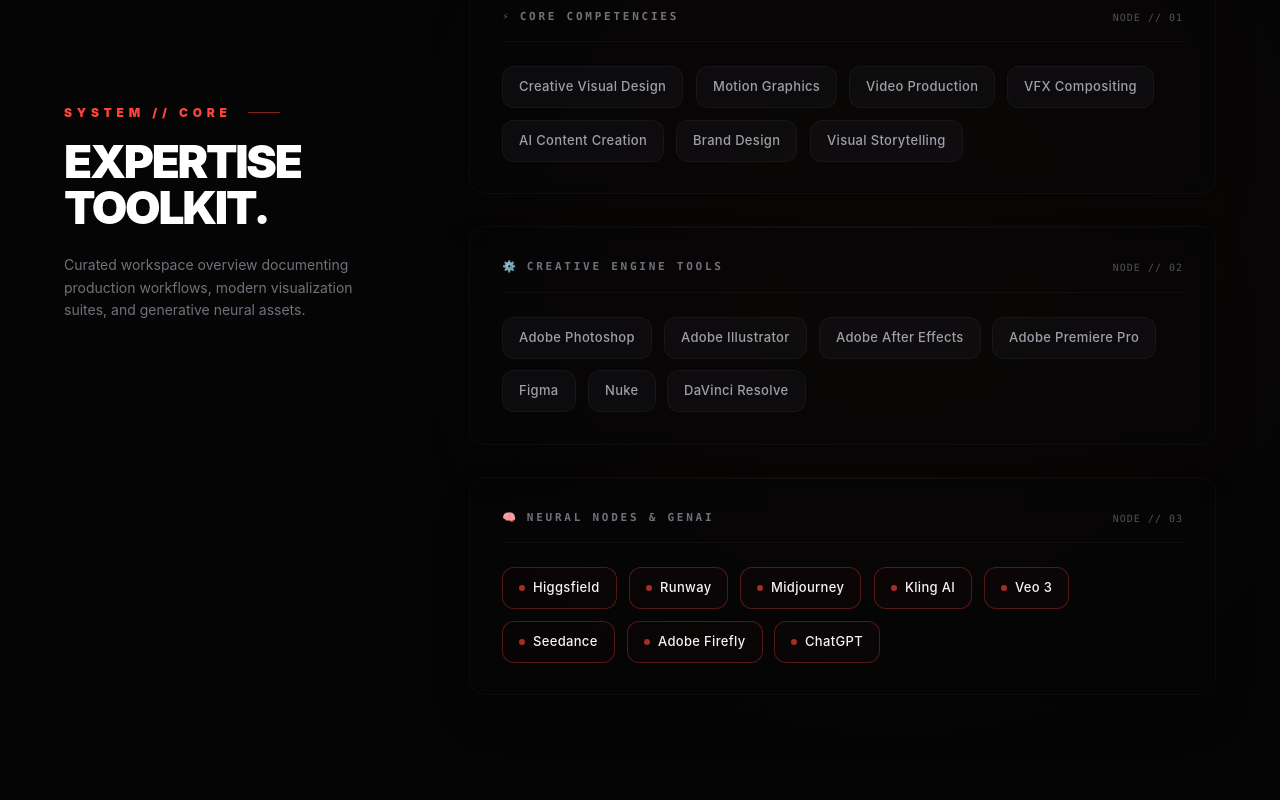
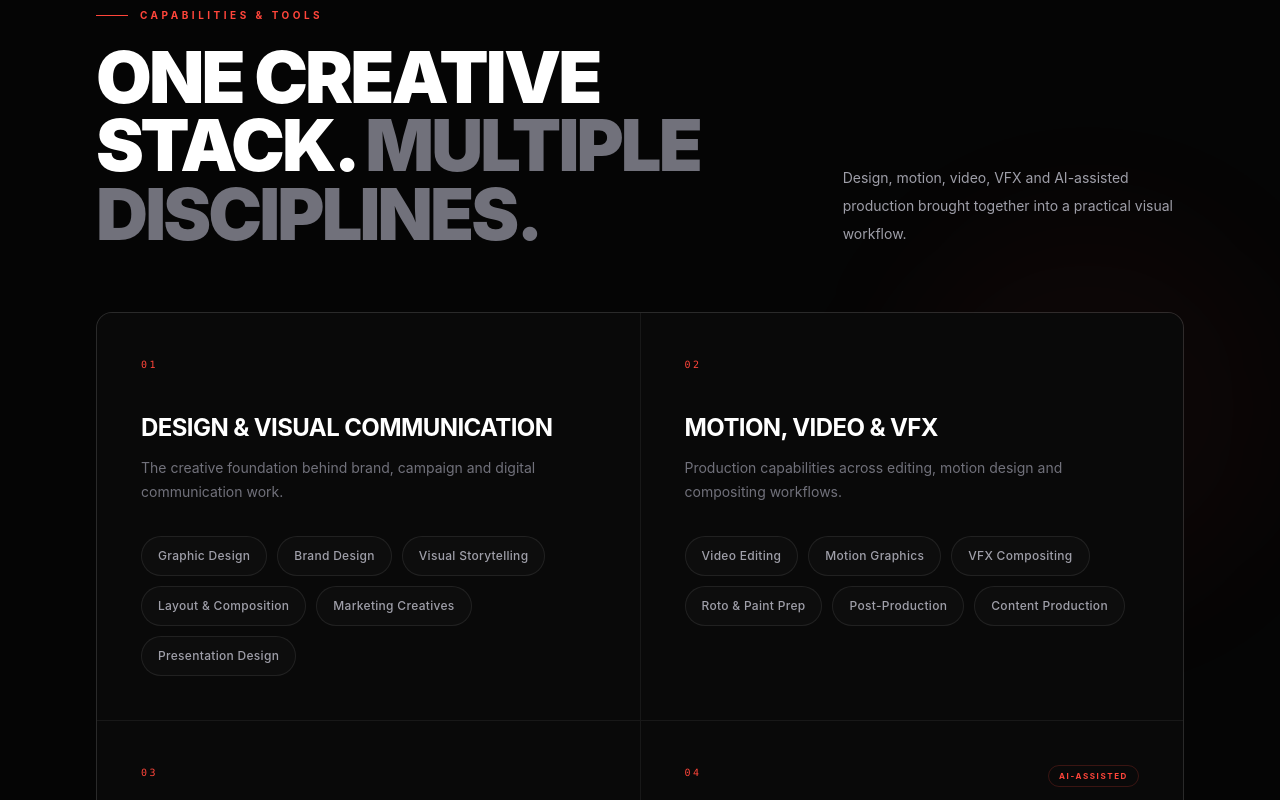
Before and after one commit to praveenpatriot31/Praveen-Portfolio, a React app: page / in a window 1280 px wide. Shown: the part 8120-8920 px from the top of the page. Built offline with nearby package versions, Linux system fonts and the light colour scheme; the HTML template or start-up script is replaced by a standard one.

Commit message:
Refine skills section for recruiter clarity and credibility

```diff
--- a/src/components/sections/Skills.jsx
+++ b/src/components/sections/Skills.jsx
@@ -1,142 +1,176 @@
 import React, { memo } from "react";
 import { motion, useReducedMotion } from "framer-motion";
 
-const CV_SKILLS_DATA = [
+const SKILL_GROUPS = [
   {
-    category: "Core Competencies",
-    icon: "⚡",
-    isAi: false,
-    items: ["Creative Visual Design", "Motion Graphics", "Video Production", "VFX Compositing", "AI Content Creation", "Brand Design", "Visual Storytelling"],
+    number: "01",
+    title: "Design & Visual Communication",
+    description: "The creative foundation behind brand, campaign and digital communication work.",
+    items: [
+      "Graphic Design",
+      "Brand Design",
+      "Visual Storytelling",
+      "Layout & Composition",
+      "Marketing Creatives",
+      "Presentation Design"
+    ]
   },
   {
-    category: "Creative Engine Tools",
-    icon: "⚙️",
-    isAi: false,
-    items: ["Adobe Photoshop", "Adobe Illustrator", "Adobe After Effects", "Adobe Premiere Pro", "Figma", "Nuke", "DaVinci Resolve"],
+    number: "02",
+    title: "Motion, Video & VFX",
+    description: "Production capabilities across editing, motion design and compositing workflows.",
+    items: [
+      "Video Editing",
+      "Motion Graphics",
+      "VFX Compositing",
+      "Roto & Paint Prep",
+      "Post-Production",
+      "Content Production"
+    ]
   },
   {
-    category: "Neural Nodes & GenAI",
-    icon: "🧠",
-    isAi: true,
-    items: ["Higgsfield", "Runway", "Midjourney", "Kling AI", "Veo 3", "Seedance", "Adobe Firefly", "ChatGPT"],
+    number: "03",
+    title: "Creative Software",
+    description: "A cross-disciplinary production stack for design, video, compositing and 3D work.",
+    items: [
+      "Photoshop",
+      "Illustrator",
+      "After Effects",
+      "Premiere Pro",
+      "Nuke",
+      "DaVinci Resolve",
+      "Blender",
+      "Unreal Engine"
+    ]
   },
+  {
+    number: "04",
+    title: "AI-Assisted Creative",
+    description: "Generative tools used to support ideation, exploration and production—not replace creative judgment.",
+    ai: true,
+    items: [
+      "Higgsfield",
+      "Runway",
+      "Midjourney",
+      "Kling AI",
+      "Veo",
+      "Adobe Firefly",
+      "ChatGPT"
+    ]
+  }
 ];
 
-const STAGGER_CONTAINER = {
-  hidden: {},
-  show: {
-    transition: {
-      staggerChildren: 0.06,
-    },
-  },
-};
-
-const FADE_UP_VARIANT = {
-  hidden: { opacity: 0, y: 20 },
+const FADE_UP = {
+  hidden: { opacity: 0, y: 24 },
   show: {
     opacity: 1,
     y: 0,
-    transition: { duration: 0.6, ease: [0.16, 1, 0.3, 1] },
-  },
+    transition: { duration: 0.65, ease: [0.16, 1, 0.3, 1] }
+  }
 };
 
-const SkillTag = memo(({ name, isAi, shouldReduceMotion }) => {
-  return (
+const SkillTag = memo(({ name, ai, reduceMotion }) => (
   <motion.li
-      whileHover={shouldReduceMotion ? {} : { y: -3, scale: 1.03 }}
-      className={`px-4 py-2.5 rounded-xl text-[13px] font-medium tracking-wide transition-all duration-300 select-none will-change-transform cursor-pointer border ${
-        isAi
-          ? "bg-[#FF453A]/[0.02] border-[#FF453A]/30 text-zinc-100 hover:text-white hover:bg-[#FF453A]/[0.1] hover:border-[#FF453A] hover:shadow-[0_0_25px_rgba(255,69,58,0.18)]"
-          : "bg-zinc-900/40 border-white/[0.04] text-zinc-400 hover:text-white hover:bg-zinc-800/60 hover:border-white/20"
+    whileHover={reduceMotion ? {} : { y: -2 }}
+    className={`rounded-full border px-4 py-2.5 text-[12px] font-medium tracking-wide transition-colors duration-300 ${
+      ai
+        ? "border-[#FF453A]/25 bg-[#FF453A]/[0.04] text-zinc-200 hover:border-[#FF453A]/60 hover:bg-[#FF453A]/[0.08]"
+        : "border-white/[0.08] bg-white/[0.02] text-zinc-400 hover:border-white/[0.18] hover:bg-white/[0.05] hover:text-white"
     }`}
   >
     <span className="flex items-center gap-2">
-        {isAi && <span className="w-1.5 h-1.5 rounded-full bg-[#FF453A] animate-pulse" aria-hidden="true" />}
+      {ai && <span className="h-1.5 w-1.5 rounded-full bg-[#FF453A]" aria-hidden="true" />}
       {name}
     </span>
   </motion.li>
-  );
-});
+));
 
 SkillTag.displayName = "SkillTag";
 
 export default function SkillsMatrix() {
-  const shouldReduceMotion = useReducedMotion();
+  const reduceMotion = useReducedMotion();
 
   return (
     <section
       id="skills"
-      className="w-full bg-[#050505] py-32 border-t border-white/[0.02] overflow-hidden relative"
-      aria-label="Expertise Interactive Toolkit Matrix"
+      className="relative w-full overflow-hidden border-t border-white/[0.06] bg-[#050505] px-6 py-28 md:px-12 lg:px-24 lg:py-40"
+      aria-label="Skills and tools"
     >
-      {/* Dynamic Background Aura Glow */}
-      <div className="absolute inset-0 pointer-events-none z-0 bg-[radial-gradient(circle_at_70%_40%,rgba(255,69,58,0.03),transparent_50%)]" />
+      <div className="pointer-events-none absolute right-0 top-1/4 h-96 w-96 rounded-full bg-[#FF453A]/[0.035] blur-3xl" />
 
-      <div className="w-full max-w-[1340px] mx-auto px-8 md:px-12 lg:px-16 relative z-10">
+      <div className="relative mx-auto max-w-[1500px]">
         <motion.div
-          variants={STAGGER_CONTAINER}
+          variants={FADE_UP}
+          initial="hidden"
+          whileInView="show"
+          viewport={{ once: true, margin: "-80px" }}
+          className="mb-16 grid gap-8 lg:grid-cols-12 lg:items-end"
+        >
+          <div className="lg:col-span-8">
+            <div className="mb-5 flex items-center gap-3">
+              <span className="h-px w-8 bg-[#FF453A]" />
+              <span className="text-[10px] font-bold uppercase tracking-[0.35em] text-[#FF453A]">
+                Capabilities & Tools
+              </span>
+            </div>
+            <h2 className="max-w-4xl text-4xl font-black uppercase leading-[0.95] tracking-[-0.04em] text-white sm:text-5xl lg:text-7xl">
+              One creative stack.
+              <span className="text-zinc-500"> Multiple disciplines.</span>
+            </h2>
+          </div>
+          <p className="max-w-md text-sm leading-7 text-zinc-400 lg:col-span-4 lg:justify-self-end">
+            Design, motion, video, VFX and AI-assisted production brought together
+            into a practical visual workflow.
+          </p>
+        </motion.div>
+
+        <div className="grid gap-px overflow-hidden rounded-2xl border border-white/[0.08] bg-white/[0.08] md:grid-cols-2">
+          {SKILL_GROUPS.map((group, index) => (
+            <motion.article
+              key={group.number}
+              variants={FADE_UP}
               initial="hidden"
               whileInView="show"
               viewport={{ once: true, margin: "-60px" }}
-          className="grid grid-cols-1 lg:grid-cols-12 gap-16 items-start"
+              transition={{ delay: index * 0.05 }}
+              className="group relative min-h-[300px] bg-[#090909] p-7 sm:p-9 lg:p-11"
             >
-
-          {/* LEFT SYSTEM DASHBOARD PANEL CONTROLS */}
-          <motion.div
-            variants={FADE_UP_VARIANT}
-            className="lg:col-span-4 flex flex-col items-start lg:sticky lg:top-32 self-start text-left select-none"
-          >
-            <div className="flex items-center gap-4 mb-4">
-              <span className="text-[12px] font-black uppercase tracking-[0.4em] text-[#FF453A]">
-                SYSTEM // CORE
+              <div className="mb-10 flex items-start justify-between">
+                <span className="font-mono text-[10px] tracking-[0.25em] text-[#FF453A]">
+                  {group.number}
                 </span>
-              <div className="w-8 h-px bg-[#FF453A]/50" />
+                {group.ai && (
+                  <span className="rounded-full border border-[#FF453A]/20 px-2.5 py-1 text-[8px] font-bold uppercase tracking-[0.2em] text-[#FF453A]">
+                    AI-assisted
+                  </span>
+                )}
               </div>
 
-            <h2 className="text-[38px] md:text-[46px] font-black tracking-tighter text-white uppercase leading-none mb-6">
-              EXPERTISE<br />TOOLKIT.
-            </h2>
+              <h3 className="max-w-md text-xl font-bold uppercase tracking-tight text-white sm:text-2xl">
+                {group.title}
+              </h3>
+              <p className="mt-3 max-w-lg text-sm leading-6 text-zinc-500">
+                {group.description}
+              </p>
 
-            <p className="text-zinc-500 text-[14px] font-normal leading-relaxed max-w-xs">
-              Curated workspace overview documenting production workflows, modern visualization suites, and generative neural assets.
-            </p>
-          </motion.div>
-
-          {/* RIGHT VIEWPORT DISPLAY PANEL */}
-          <div className="lg:col-span-8 flex flex-col gap-8 w-full">
-            {CV_SKILLS_DATA.map((group, index) => (
-              <motion.div
-                key={index}
-                variants={FADE_UP_VARIANT}
-                className="flex flex-col items-start w-full border border-white/[0.03] bg-zinc-950/20 rounded-2xl p-8 backdrop-blur-sm shadow-2xl relative group overflow-hidden"
-              >
-                {/* Top Console Tray Accents */}
-                <div className="absolute top-0 inset-x-0 h-px bg-gradient-to-r from-transparent via-white/[0.05] to-transparent" />
-
-                <div className="flex items-center justify-between w-full mb-6 pb-4 border-b border-white/[0.03]">
-                  <h3 className="text-[11px] font-bold uppercase tracking-[0.25em] text-zinc-500 font-mono flex items-center gap-2 select-none">
-                    <span className="text-zinc-600">{group.icon}</span> {group.category}
-                  </h3>
-                  <span className="text-[10px] text-zinc-600 font-mono tracking-widest hidden sm:inline select-none">
-                    NODE // 0{index + 1}
-                  </span>
-                </div>
-
-                <ul className="flex flex-wrap gap-3 m-0 p-0 list-none w-full">
-                  {group.items.map((skill, sIdx) => (
+              <ul className="mt-8 flex flex-wrap gap-2.5 p-0 list-none">
+                {group.items.map((skill) => (
                   <SkillTag
-                      key={sIdx}
+                    key={skill}
                     name={skill}
-                      isAi={group.isAi}
-                      shouldReduceMotion={shouldReduceMotion}
+                    ai={group.ai}
+                    reduceMotion={reduceMotion}
                   />
                 ))}
               </ul>
-              </motion.div>
+            </motion.article>
           ))}
         </div>
 
-        </motion.div>
+        <div className="mt-8 flex flex-col gap-3 border-t border-white/[0.06] pt-6 text-[10px] uppercase tracking-[0.18em] text-zinc-600 sm:flex-row sm:justify-between">
+          <span>Core disciplines first</span>
+          <span>Tools support the work</span>
+        </div>
       </div>
     </section>
   );
```
Lines whose indentation alone changed are shown as unchanged.
